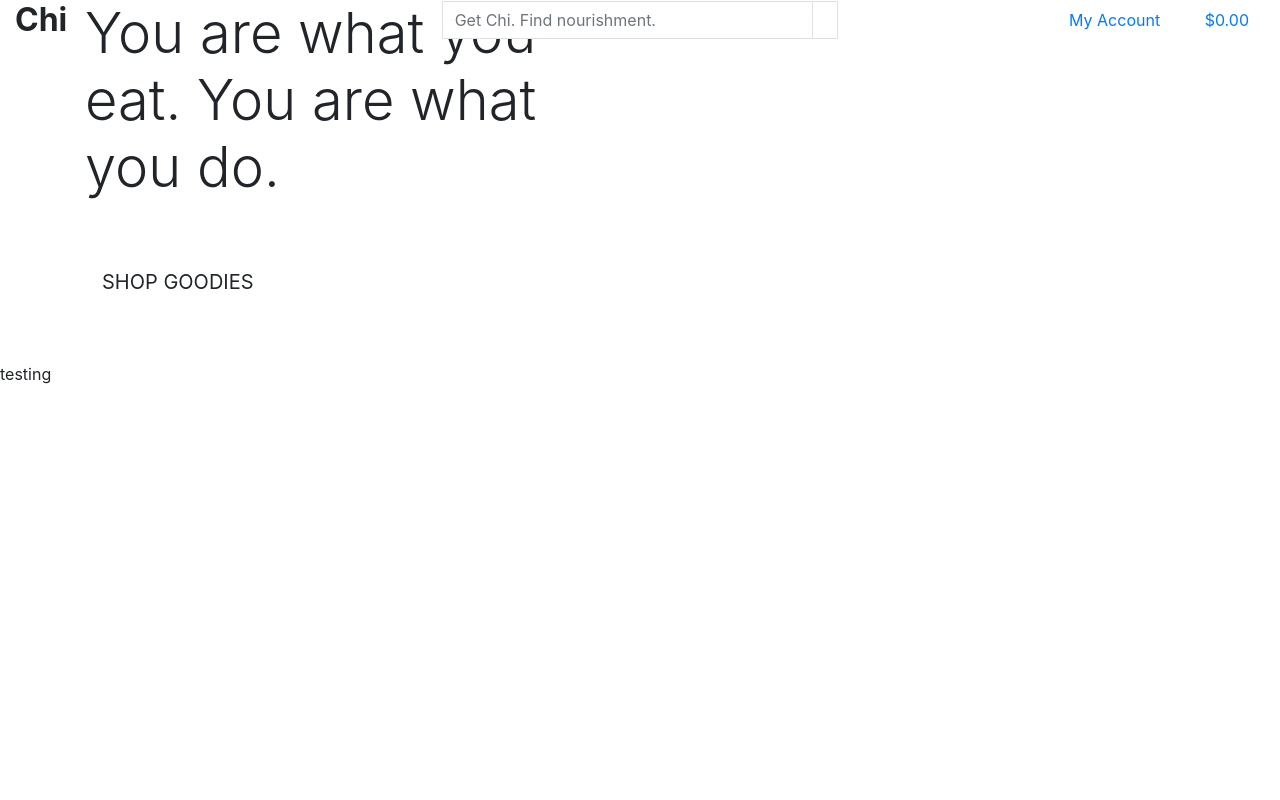
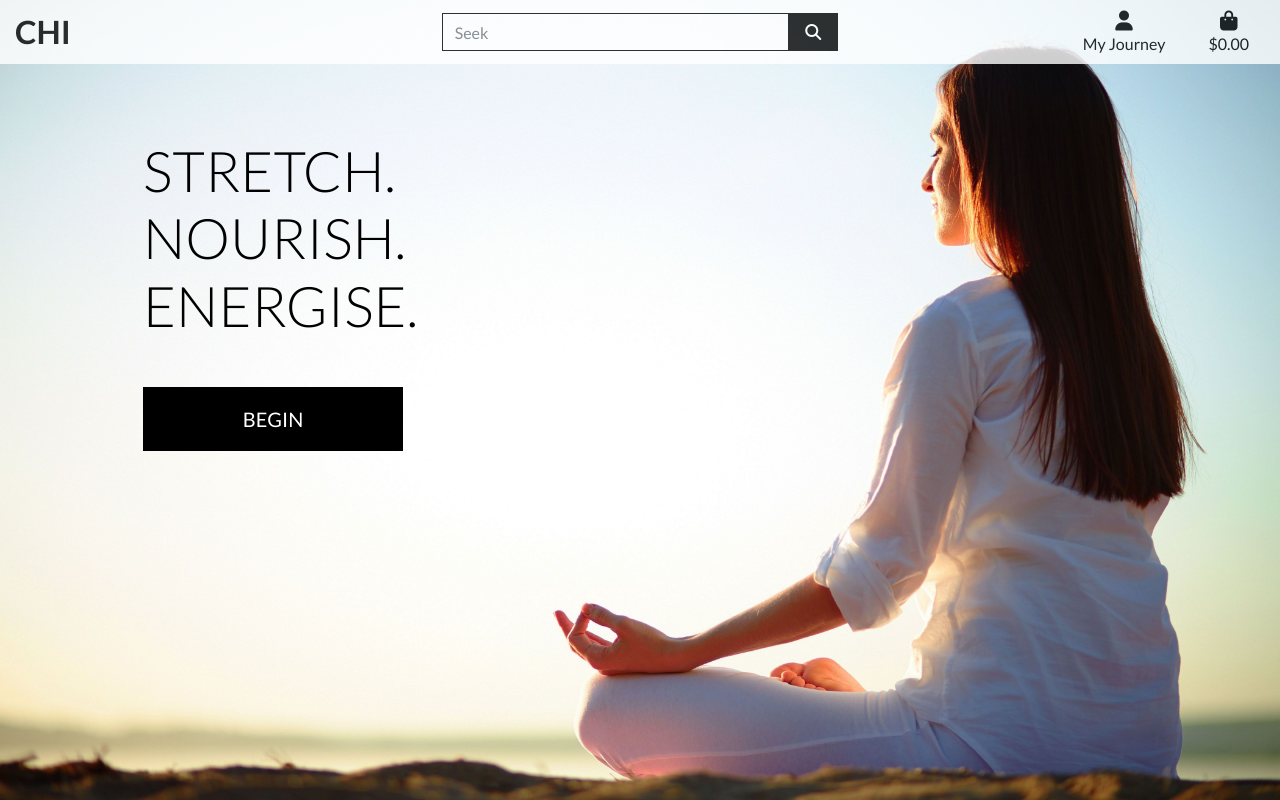
Before and after one commit to farahroslend/chi, a Django app: page / in a window 1280 px wide. Run offline with Django 3.2, Linux system fonts and the light colour scheme; some libraries are stand-ins or nearby versions.

Commit message:
home page with header and css done

```diff
--- a/chi/settings.py
+++ b/chi/settings.py
@@ -146,3 +146,7 @@ USE_TZ = True
 # https://docs.djangoproject.com/en/3.0/howto/static-files/
 
 STATIC_URL = '/static/'
+STATICFILES_DIRS = (os.path.join(BASE_DIR, 'static'),)
+
+MEDIA_URL = "/media/"
+MEDIA_ROOT = os.path.join(BASE_DIR, 'media')
--- a/chi/urls.py
+++ b/chi/urls.py
@@ -15,9 +15,11 @@ Including another URLconf
 """
 from django.contrib import admin
 from django.urls import path, include
+from django.conf import settings
+from django.conf.urls.static import static
 
 urlpatterns = [
     path('admin/', admin.site.urls),
     path('accounts/', include('allauth.urls')),
     path('', include('home.urls')),
-]
+] + static(settings.MEDIA_URL, document_root=settings.MEDIA_ROOT)
--- a/home/templates/home/index.html
+++ b/home/templates/home/index.html
@@ -7,11 +7,11 @@
         <div class="row h-100">
             <div class="col-7 col-md-6 my-auto">
                 <h1 class="display-4 logo-font text-black">
-                    You are what you eat. You are what you do.
+                    Stretch. Nourish. Energise.
                 </h1>
                 <div class="my-5">
                     <h4>
-                        <a href="" class="shop-now-button btn btn-lg rounded-0 text-uppercase py-3">Shop Goodies</a>
+                        <a href="" class="shop-now-button btn btn-lg rounded-0 text-uppercase py-3">Begin</a>
                     </h4>
                 </div>
             </div>
--- /dev/null
+++ b/static/css/base.css
@@ -0,0 +1,81 @@
+html {
+    height: 100%;
+}
+
+body {
+    background: url('/media/homepage_wallpaper.jpg') no-repeat center center fixed;
+    background-size: cover;
+    height: calc(100vh - 164px);
+    color: #555;
+    font-family: 'Lato';
+}
+
+/* from Bulma */
+.icon {
+    align-items: center;
+    display: inline-flex;
+    justify-content: center;
+    height: 1.5rem;
+    width: 1.5rem;
+}
+
+.logo-font {
+    text-transform: uppercase;
+}
+
+.main-logo-link {
+    width: fit-content;
+}
+
+.shop-now-button {
+    background: black;
+    color: white;
+    min-width: 260px;
+}
+
+.btn-black {
+    background: black;
+    color: white;
+}
+
+.shop-now-button:hover,
+.shop-now-button:active,
+.shop-now-button:focus,
+.btn-black:hover,
+.btn-black:active,
+.btn-black:focus {
+    background: #222;
+    color: white;
+}
+
+.text-black {
+    color: #000 !important;
+}
+
+.border-black {
+    border: 1px solid black !important;
+}
+
+/* -------------------------------- Media Queries */
+
+/* Slightly larger container on xl screens */
+@media (min-width: 1200px) {
+  .container {
+    max-width: 80%;
+  }
+}
+
+/* fixed top navbar only on medium and up */
+@media (min-width: 992px) {
+    .fixed-top-desktop-only {
+        position: fixed;
+        top: 0;
+        right: 0;
+        left: 0;
+        z-index: 1030;
+    }
+
+    .header-container {
+        padding-top: 164px;
+    }
+}
--- a/templates/base.html
+++ b/templates/base.html
@@ -19,9 +19,12 @@
     {% block corecss %}
 	<link rel="stylesheet" href="https://stackpath.bootstrapcdn.com/bootstrap/4.5.2/css/bootstrap.min.css"
 		integrity="sha384-JcKb8q3iqJ61gNV9KGb8thSsNjpSL0n8PARn9HuZOnIxN0hoP+VmmDGMN5t9UJ0Z" crossorigin="anonymous">
+    <link href="https://fonts.googleapis.com/css2?family=Lato:ital,wght@0,100;0,300;0,400;0,700;0,900;1,100;1,300;1,400;1,700;1,900&display=swap" rel="stylesheet">
+    <link rel="stylesheet" href="{% static 'css/base.css' %}">
     {% endblock %}
 
     {% block corejs %}
+    <script src="https://kit.fontawesome.com/2115d4b76c.js" crossorigin="anonymous"></script>
 	<script src="https://code.jquery.com/jquery-3.5.1.slim.min.js"
 		integrity="sha384-DfXdz2htPH0lsSSs5nCTpuj/zy4C+OGpamoFVy38MVBnE+IbbVYUew+OrCXaRkfj" crossorigin="anonymous">
 	</script>
@@ -41,7 +44,7 @@
 
 <body>
 <header class = "container-fluid fixed-top">
-    <div class="row">
+    <div  id="topnav" class="row bg-white" style="opacity:0.8;">
        <div class="col-12 col-lg-4 my-auto py-1 py-lg-0 text-center text-lg-left">
        <h2 class="logo-font text-black my-0"><strong>Chi</strong></h2>
        </div>
@@ -49,7 +52,7 @@
        <div class="col-12 col-lg-4 my-auto py-1 py-lg-0">
         <form method="GET" action="">
             <div class="input-group w-100">
-                <input class="form-control border border-black rounded-0" type="text" name="q" placeholder="Get Chi. Find nourishment.">
+                <input class="form-control border border-black rounded-0" type="text" name="q" placeholder="Seek">
                 <div class="input-group-append">
                     <button class="form-control btn btn-black border border-black rounded-0" type="submit">
                         <span class="icon">
@@ -67,7 +70,7 @@
                     <a class="text-black nav-link" href="#" id="user-options" data-toggle="dropdown" aria-haspopup="true" aria-expanded="false">
                         <div class="text-center">
                             <div><i class="fas fa-user fa-lg"></i></div>
-                            <p class="my-0">My Account</p>
+                            <p class="my-0">My Journey</p>
                         </div>
                     </a>
                     <div class="dropdown-menu border-0" aria-labelledby="user-options">
@@ -78,8 +81,8 @@
                                 <a href="" class="dropdown-item">My Profile </a>
                                 <a href="{% url 'account_logout' %}" class="dropdown-item">Logout</a>
                         {% else %}
-                            <a href="{% url 'account_signup' %}" class="dropdown-item"> Product Management </a>
-                            <a href="{% url 'account_login' %}" class="dropdown-item"> Product Management </a>
+                            <a href="{% url 'account_signup' %}" class="dropdown-item"> Sign up </a>
+                            <a href="{% url 'account_login' %}" class="dropdown-item"> Log in </a>
                         {% endif %}
                     </div>
                 </li>
@@ -114,8 +117,6 @@
 {% block postloadjs %}
 {% endblock %}
 
-
-testing
 </body>
 
 </html>
```
Also changed, not shown: db.sqlite3, media/homepage_wallpaper.jpg (added).
